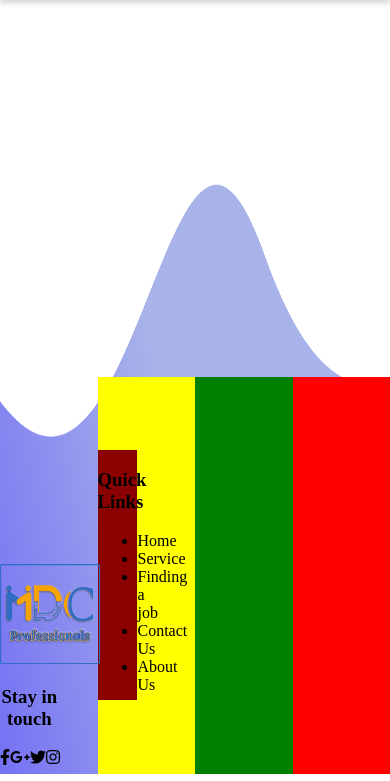
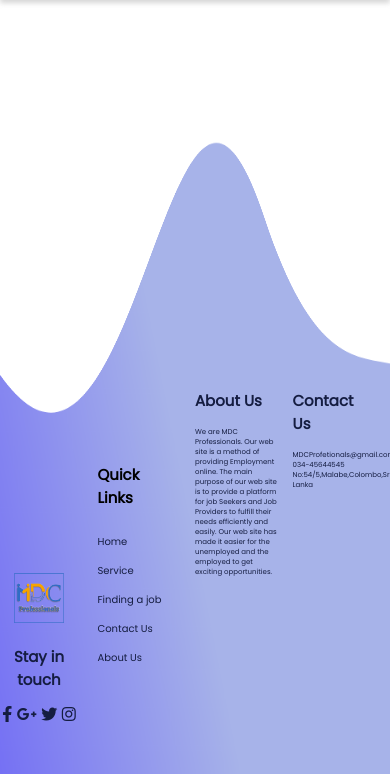
Before and after one commit to MadhushaPrasad/MDC-Professionals, a PHP site: page / in a window 390 px wide. Shown: the part 70-851 px from the top of the page. Run offline with PHP 8.4, Linux system fonts and the light colour scheme; some libraries are stand-ins or nearby versions.

Commit message:
footer finished

```diff
--- a/assets/css/footer.css
+++ b/assets/css/footer.css
@@ -3,7 +3,8 @@
     bottom: 0;
     /*background: #306DC6;*/
     width: 100%;
-    height: 70vh;
+    height: 75vh;
+    font-family: 'Poppins';
 }
 
 .footer img {
@@ -14,7 +15,7 @@
 
 .footerContainer {
     position: absolute;
-    top: 32.80%;
+    top: 34%;
     display: flex;
     flex-direction: row;
     width: 100%;
@@ -35,6 +36,7 @@
     height: 180px;
     bottom: 30px;
     text-align: center;
+    color: #151D41;
 }
 
 .socialMediaDivContent img {
@@ -49,27 +51,115 @@
 
 .qLinkDiv {
     width: 25%;
-    height: 47vh;
-    background: yellow;
+    height: 49vh;
     display: flex;
     align-items: center;
 }
 
 .qLinkDivContainer {
     width: 40%;
-    height: 250px;
-    background-color: darkred;
+    height: 300px;
+}
 
+.qLinkDivContainer ul {
+    padding: 0;
+}
+
+.qLinkDivContainer ul li {
+    list-style: none;
+    padding: 10px 0 10px 0;
+}
+
+.qLinkDivContainer ul li a {
+    text-decoration: none;
+    color: #151D41;
 }
 
 .aboutUsDiv {
     width: 25%;
-    height: 47vh;
-    background: green;
+    height: 49vh;
+}
+
+.aboutUsDivContainer {
+    width: 90%;
+    height: 270px;
+    color: #151D41;
+}
+
+.aboutUsDivContainer p {
+    font-size: 15px;
 }
 
 .contactUsDiv {
     width: 25%;
-    height: 47vh;
-    background: red;
+    height: 49vh;
+    color: #151D41;
 }
+
+@media only screen and (max-width: 768px) {
+    .socialMediaDivContent {
+        position: absolute;
+        width: 20%;
+        height: 180px;
+        bottom: 0;
+        text-align: center;
+        color: #151D41;
+    }
+
+    .socialMediaDivContent h3 {
+        font-size: 15px;
+    }
+
+    .socialMediaDivContent img {
+        width: 50px;
+        height: 50px;
+    }
+
+    .qLinkDivContainer {
+        width: 70%;
+        height: 230px;
+    }
+
+    .qLinkDivContainer h3 {
+        font-size: 15px;
+    }
+
+    .qLinkDivContainer ul li {
+        list-style: none;
+        padding: 2px 0 2px 0;
+    }
+
+    .qLinkDivContainer ul li a {
+        font-size: 10px;
+    }
+
+    .aboutUsDivContainer {
+        position: relative;
+        top: 18px;
+        width: 85%;
+        height: 200px;
+    }
+
+    .aboutUsDivContainer h3 {
+        font-size: 15px;
+    }
+
+    .aboutUsDivContainer p {
+        font-size: 7px;
+    }
+
+    .contactUsDivContainer {
+        position: relative;
+        top: 18px;
+        width: 85%;
+        height: 200px;
+    }
+
+    .contactUsDivContainer h3 {
+        font-size: 15px;
+    }
+
+    .contactUsDivContainer p {
+        font-size: 7px;
+    }
+}
--- a/includes/common/Footer.php
+++ b/includes/common/Footer.php
@@ -19,19 +19,33 @@
             <div class="qLinkDivContainer">
                 <h3>Quick Links</h3>
                 <ul>
-                    <li>Home</li>
-                    <li>Service</li>
-                    <li>Finding a job</li>
-                    <li>Contact Us</li>
-                    <li>About Us</li>
+                    <li><a href="#">Home</a></li>
+                    <li><a href="#">Service</a></li>
+                    <li><a href="#">Finding a job</a></li>
+                    <li><a href="#">Contact Us</a></li>
+                    <li><a href="#">About Us</a></li>
                 </ul>
             </div>
         </div>
         <div class="aboutUsDiv">
-
+            <div class="aboutUsDivContainer">
+                <h3>About Us</h3>
+                <p>We are MDC Professionals. Our web site is a method of providing
+                    Employment online. The main purpose of our web site is to provide
+                    a platform for job Seekers and Job Providers to fulfill their needs
+                    efficiently and easily. Our web site has made it easier for the
+                    unemployed and the employed to get exciting opportunities.
+                </p>
+            </div>
         </div>
         <div class="contactUsDiv">
-
+            <div class="contactUsDivContainer">
+                <h3>Contact Us</h3>
+                <p>MDCProfetionals@gmail.com<br>
+                    034-45644545<br>
+                    No:54/5,Malabe,Colombo,Sri Lanka
+                </p>
+            </div>
         </div>
     </div>
 </footer>
```
